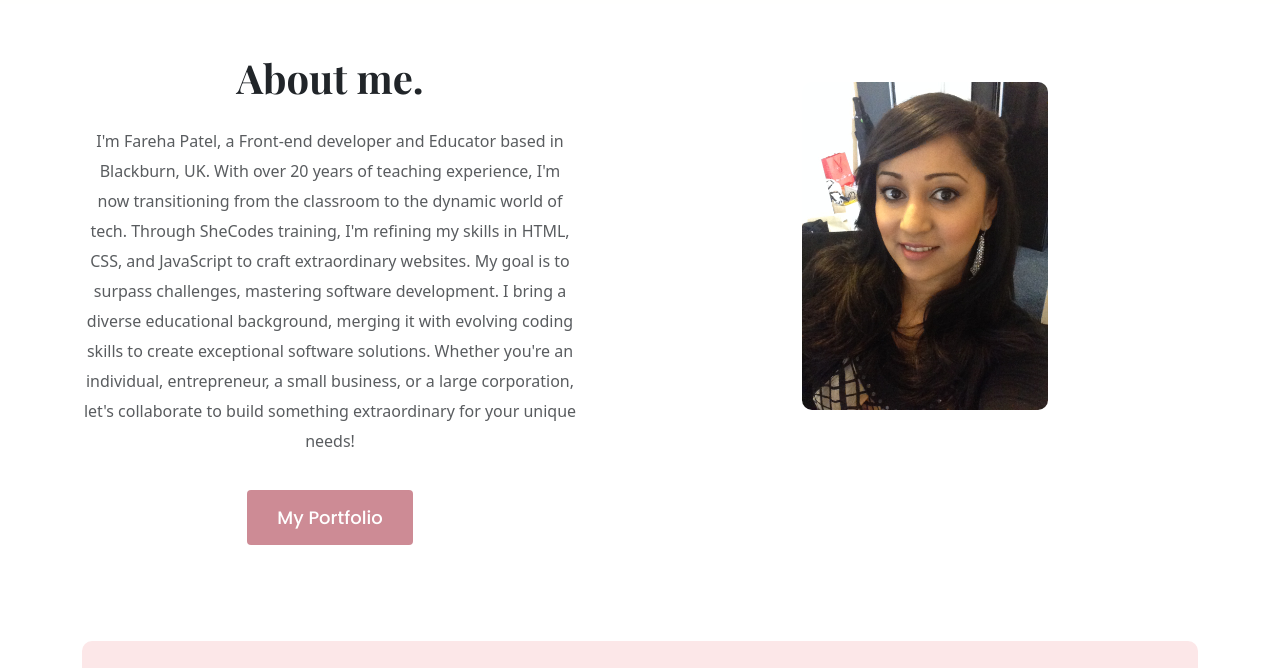
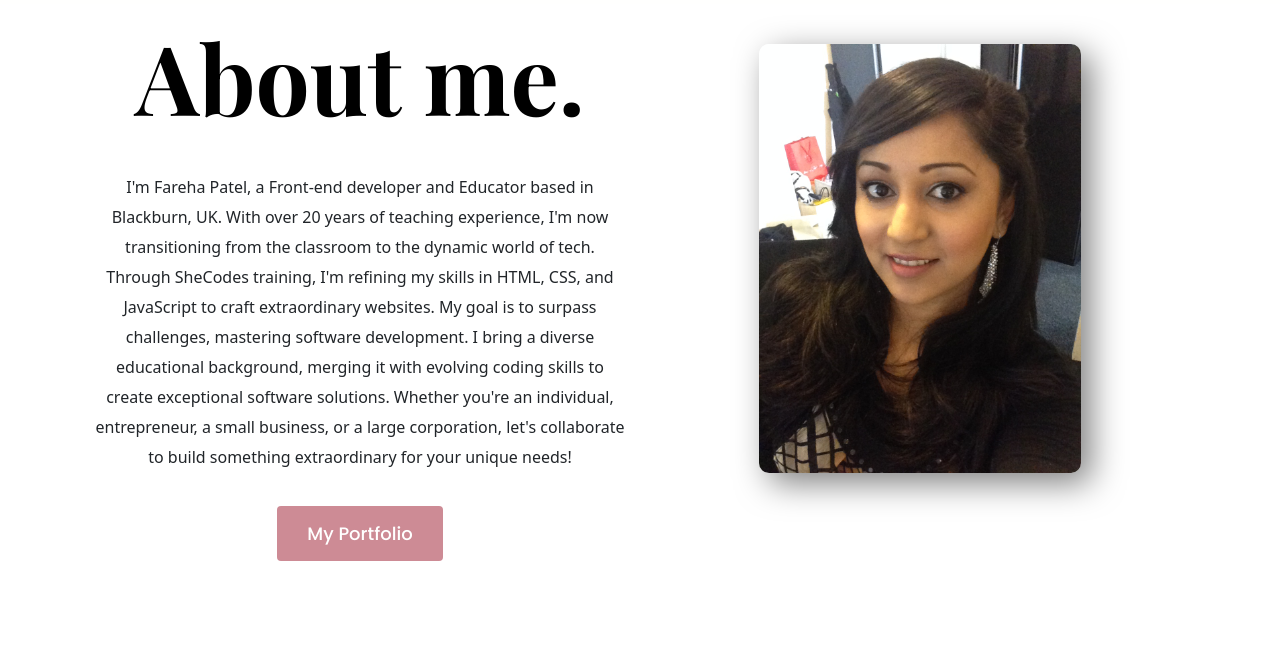
Before and after one commit to Fareha13/FP-Portfolio, a plain HTML site: page about.html in a window 1280 px wide. Shown: the part 108-776 px from the top of the page. Drawn offline with nearby package versions, Linux system fonts and the light colour scheme.

```diff
--- a/about.html
+++ b/about.html
@@ -65,12 +65,13 @@
       </nav>
     </div>
 
-    <div class="content-container container">
+    <div class="about-section-container">
+      <div class="about-hero">
       <div class="row">
         <div class="col-lg-6">
-          <div class="about-content">
-            <h1 class="text-center mb-4">About me.</h1>
-            <p class="text-muted mb-5">
+          <div class="about-section-content">
+            <h1 class="heading-about mb-4">About me.</h1>
+            <p class="mb-5">
               I'm Fareha Patel, a Front-end developer and Educator based in Blackburn, UK.
               With over 20 years of teaching experience, I'm now
               transitioning from the classroom to the dynamic world of
@@ -86,12 +87,15 @@
             </p>
             <a href="/work.html" title="Fareha Patel Portfolio" class="btn-branding">My Portfolio</a>
           </div>
+          </div>
+
+          <div class="col-lg-6">
+          <img src="images/Fareha.jpg" alt="" class="img-fluid profile-pic" title="Fareha Patel Profile Image" />
         </div>
-        <div class="col-lg-6">
-          <img src="images/Fareha.jpg" alt="" class="img-fluid profile-pic" title="Fareha Patel Profile Image" />
         </div>
       </div>
       </div>
+
       <footer class="container">
         <div class="contact-box d-flex justify-content-between mb-5">
           <div class="contact-box-text">
--- a/src/portfolio.css
+++ b/src/portfolio.css
@@ -23,6 +23,14 @@ h6 {
 h1 {
   font-size: 96px;
   line-height: 1.5;
+}
+
+h1.heading-about {
+  font-size: 96px;
+  line-height: 1.5;
+  font-family: var(--heading-font-family);
+  font-weight: bold;
+  color: black;
 }
 
 h2 {
@@ -148,10 +156,24 @@ footer .social-links a:hover {
   line-height: 1.5;
 }
 
+.about-section-container {
+  margin: 0 30px;
+  padding: 0 12px;
+}
+
+.about-hero {
+  display: block;
+  background-color: #ffffff;
+  text-align: center;
+  padding: 0 20px;
+  margin: 0 30px;
+  padding-bottom: 80px;
+}
+
+
 .content-container {
   padding: 50px 20px;
 }
-
 
 .content h1 {
   font-size: 64px;
@@ -179,12 +201,7 @@ footer .social-links a:hover {
   margin: 30px;
 }
 
-.about-content {
-  display:block;
-  text-align: center;
-  margin: 0px;
-  padding-right:50px;
-}
+
 
 .btn-branding {
   background: var(--branding-color);
@@ -229,44 +246,44 @@ footer .social-links a:hover {
 }
 
 img.img-fluid.profile-pic {
-  display:block;
-  margin: 0 auto;
-  margin-top: 28px;
-  max-width: 45%;
-  padding: 0px;
-  border-radius: 10px;
+     display: block;
+    margin: 0 auto;
+    margin-top: 40px;
+    max-width: 60%;
+    padding: 0px;
+    border-radius: 10px;
+    box-sizing: border-box;
+    box-shadow: 10px 10px 33px 0px rgba(0,0,0,0.5);
 }
+
 
 img.img-fluid.nutella {
   display: block;
   max-width: 70%;
   margin: 0 auto;
-  border-radius: 10px ;
+  border-radius: 10px;
 }
 
 img.img-fluid.weather {
-  display:block;
+  display: block;
   max-width: 100%;
   padding-top: 57px;
   border-radius: 10px;
 }
 
 img.img-fluid.hobby {
-  display:block;
+  display: block;
   max-width: 40%;
   margin: 0 auto;
-  padding-top:68px;
-
+  padding-top: 68px;
 }
 
 img.img-fluid.world-clock {
-  display:block;
-  max-width:80%;
+  display: block;
+  max-width: 80%;
   padding-top: 97px;
   margin: 0 auto;
 }
-
-
 
 @media (max-width: 900px) {
   h1 {
@@ -323,10 +340,11 @@ img.img-fluid.world-clock {
     padding: 15px;
   }
 
-  img.img-fluid {
+  img.img-fluid.profile-pic {
     max-width: 40%;
     display: block;
     margin: 0 auto;
+    margin-top: 70px;
   }
 
   h1.heading {
```
